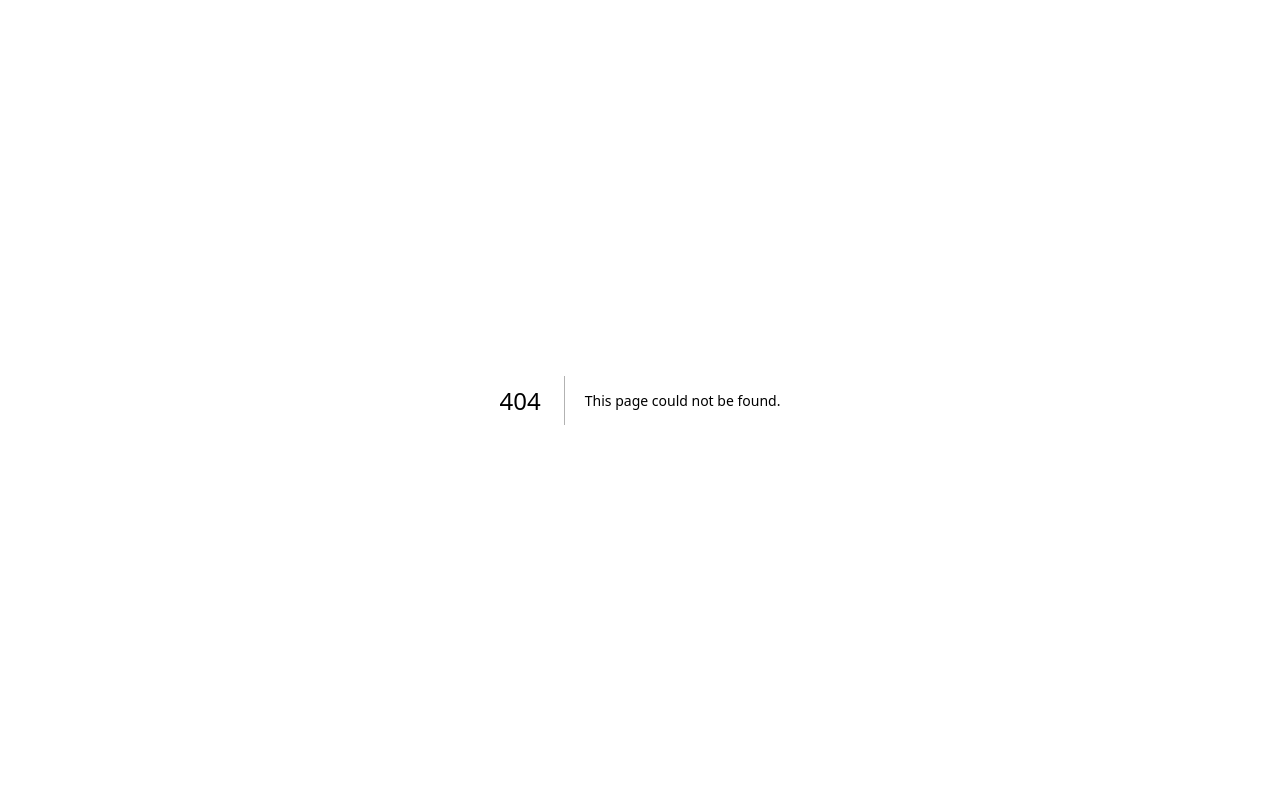
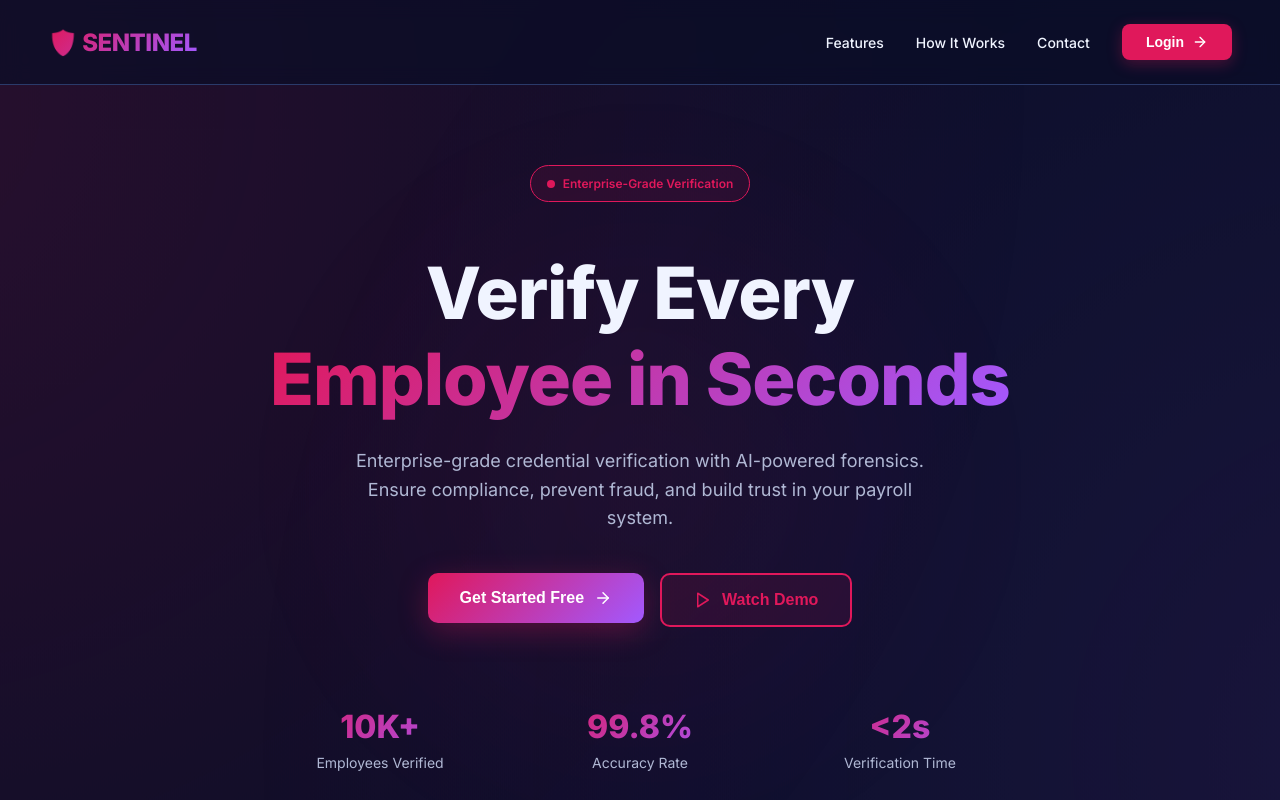
Before and after one commit to Praisebuka/senti, a Next.js app: page /home in a window 1280 px wide. Before the commit this address had no page. Shown: the top 800 px of the page. Built offline with nearby package versions, Linux system fonts and the light colour scheme.

Commit message:
working now

```diff
--- a/app/auth/layout.tsx
+++ b/app/home/layout.tsx
@@ -1,3 +1,4 @@
+'use client';
 import React from "react";
 
 export default function AuthLayout({
--- a/app/auth/page.tsx
+++ b/app/home/page.tsx
@@ -218,7 +218,7 @@ export default function LandingPage() {
               Contact
             </a>
 
-            <Link href="/auth/login" style={{ textDecoration: "none" }}>
+            <Link href="/login" style={{ textDecoration: "none" }}>
               <button
                 style={{
                   padding: "10px 24px",
--- a/app/auth/login/page.tsx
+++ b/app/login/page.tsx
@@ -482,7 +482,7 @@ export default function LoginPage() {
             <p style={{ fontSize: "14px", color: colors.textSecondary, margin: 0 }}>
               Don't have an account?{" "}
               <Link
-                href="/auth/register"
+                href="/register"
                 style={{
                   color: colors.primary,
                   textDecoration: "none",
```
Also changed, not shown: src/components/layout/AppShell.tsx (+1 -9 lines), app/register/page.tsx (renamed from app/auth/register/page.tsx).
